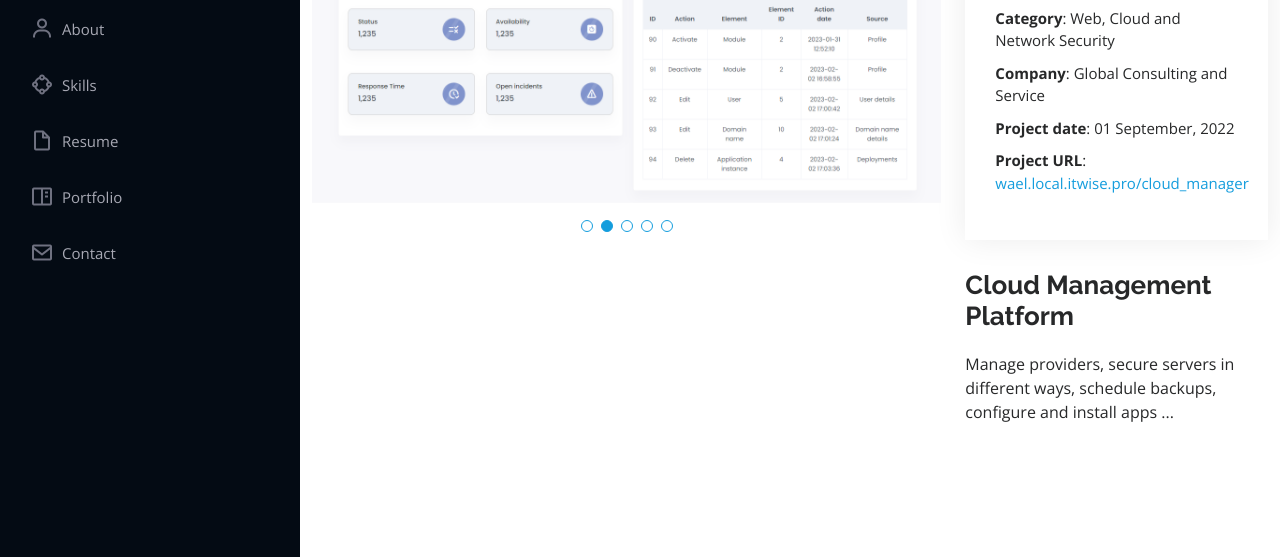
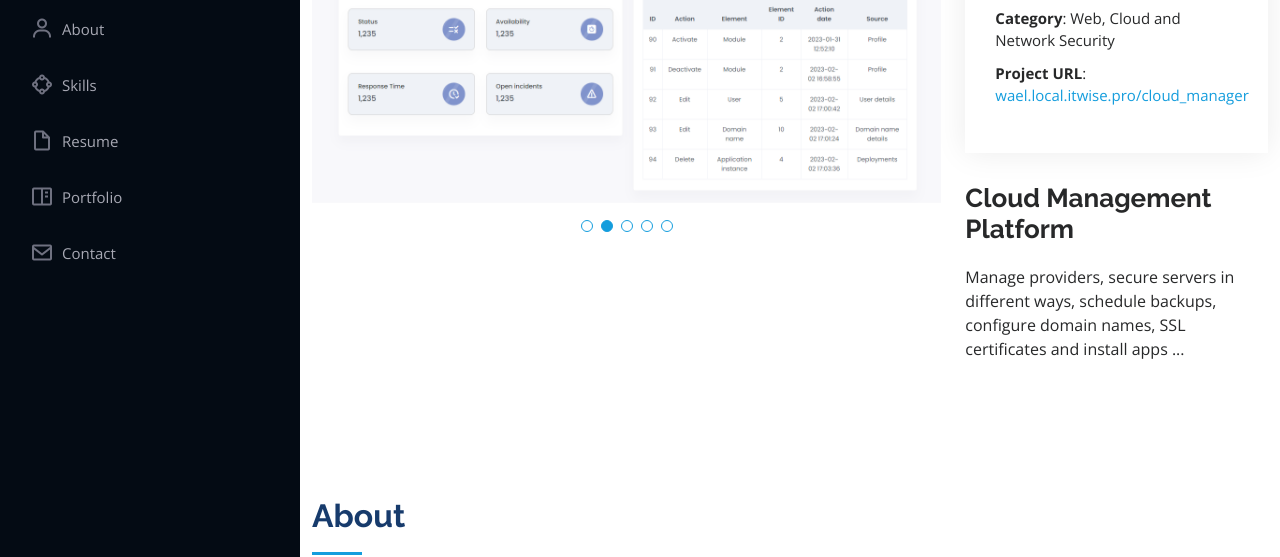
Before and after one commit to BoussabatWael/BoussabatWael.github.io, a plain HTML site: page cmp.html in a window 1280 px wide. Shown: the part 210-767 px from the top of the page. Drawn offline with nearby package versions, Linux system fonts and the light colour scheme.

Commit message:
Update cmp.html

```diff
--- a/cmp.html
+++ b/cmp.html
@@ -118,15 +118,13 @@
               <h3>Project information</h3>
               <ul>
                 <li><strong>Category</strong>: Web, Cloud and Network Security</li>
-                <li><strong>Company</strong>: Global Consulting and Service</li>
-                <li><strong>Project date</strong>: 01 September, 2022</li>
                 <li><strong>Project URL</strong>: <a href="https://wael.local.itwise.pro/cloud_manager/">wael.local.itwise.pro/cloud_manager</a></li>
               </ul>
             </div>
             <div class="portfolio-description">
               <h2>Cloud Management Platform</h2>
               <p>
-                Manage providers, secure servers in different ways, schedule backups, configure and install apps ...
+                Manage providers, secure servers in different ways, schedule backups, configure domain names, SSL certificates and install apps ...
               </p>
             </div>
           </div>
```
